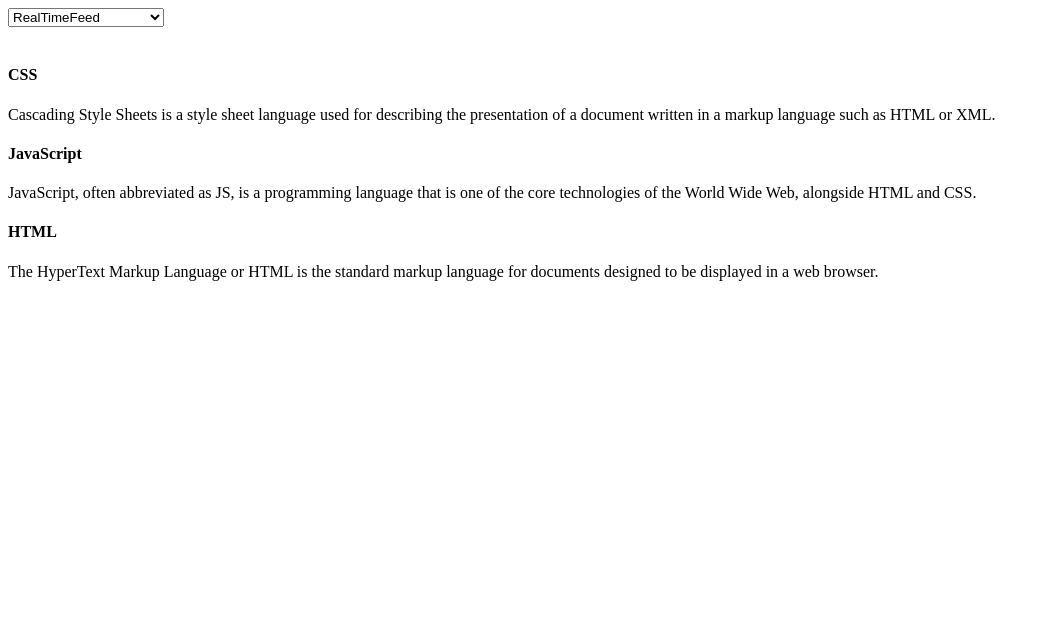
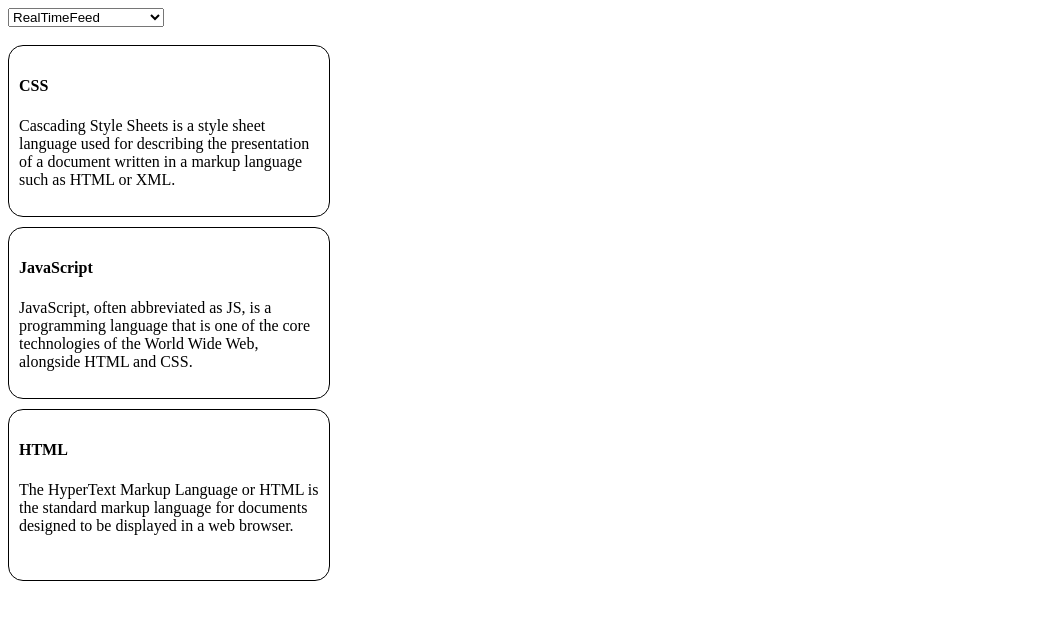
Before and after one commit to kvnchen/frontEndPractice, a Next.js app: page / in a window 1280 px wide. Shown: the top 620 px of the page, without its empty margins (0-1046 px from the left). Built offline with nearby package versions, Linux system fonts and the light colour scheme.

Commit message:
real time cleanup

```diff
--- a/src/app/realTimeFeed/realTimeFeed.js
+++ b/src/app/realTimeFeed/realTimeFeed.js
@@ -1,5 +1,6 @@
 'use client';
 import { useState, useEffect } from 'react';
+import styles from './styles.module.css';
 
 export function RealTimeFeed() {
   const [feedData, setFeedData] = useState([
@@ -48,12 +49,11 @@ export function RealTimeFeed() {
   }
 
   useEffect(() => {
-    // cannot pass an async callback to useEffect, must define one inside and invoke it immediately
-    const simulate = async function() {
-      const getData = simulateData();
+    const getData = simulateData();
 
-      // recursive async function that calls itself again if the last attempt was successful
-      async function attempt() {
+    // recursive async function that calls itself again if the last attempt was successful
+    async function attempt() {
+      try {
         const data = await getData();
         if (data !== null) {
           setFeedData((prevState) => {
@@ -64,15 +64,12 @@ export function RealTimeFeed() {
           });
           attempt(); // apparently this works
         }
-      }
-
-      try {
-        attempt();
       } catch (e) {
         console.error(e.message);
       }
-    };
-    simulate();
+    }
+
+    attempt();
   }, []);
 
   function renderFeed() {
@@ -80,7 +77,7 @@ export function RealTimeFeed() {
 
     for (const item of feedData) {
       output.push(
-        <article key={item.id}>
+        <article key={item.id} className={styles.card}>
           <h4>{item.title}</h4>
           <p>{item.text}</p>
         </article>
--- /dev/null
+++ b/src/app/realTimeFeed/styles.module.css
@@ -0,0 +1,8 @@
+article.card {
+  width: 300px;
+  height: 150px;
+  border: 1px solid black;
+  border-radius: 15px;
+  padding: 10px;
+  margin-bottom: 10px;
+}
```
